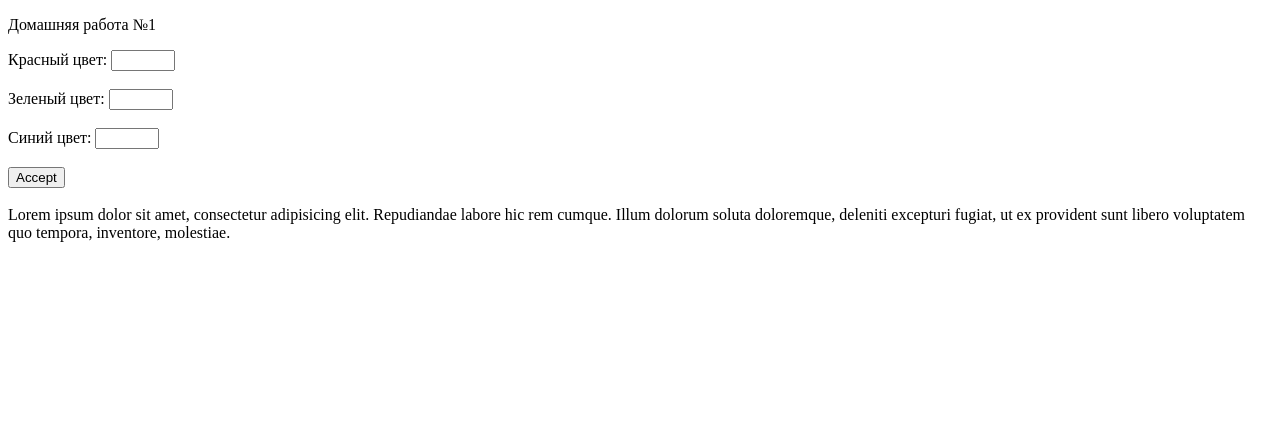
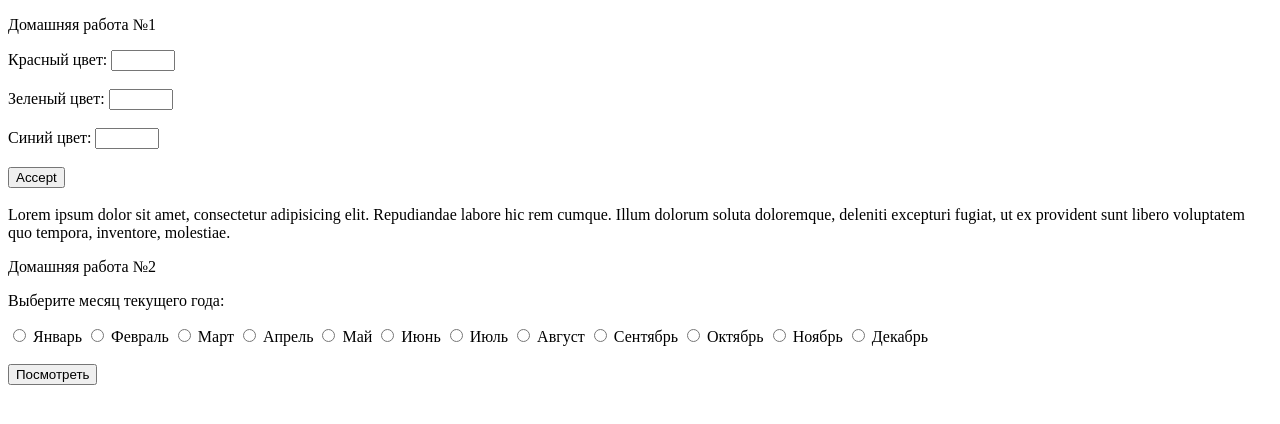
Before and after one commit to bop001/Home_Work_PHP1, a PHP site: page / in a window 1280 px wide. Shown: the top 424 px of the page. Run offline with PHP 8.4, Linux system fonts and the light colour scheme; data that the repository does not hold is empty.

Commit message:
change first work

```diff
--- a/index.php
+++ b/index.php
@@ -3,8 +3,8 @@
 	$green = $_POST['green'];
 	$blue = $_POST['blue'];
 	$colorText = "#000";
-	if (!empty($_POST)) {
-		$colorText = "#fff";
+	if (!empty($_POST['red']) and !empty($_POST['green']) and !empty($_POST['blue']) and $colorText == "#000") {
+		$colorText = "#fff"; //не понял как чтобы не окрашевалась, когда не пустой запрос, чтобы в одну переменную, с запятыми...
 	}
 ?>
 
@@ -24,5 +24,43 @@
 		<span style="background-color: rgb(<?php echo $red; ?>, <?php echo $green; ?>, <?php echo $blue; ?>); color:<?php echo $colorText;?>">Lorem ipsum dolor sit amet, consectetur adipisicing elit. Repudiandae labore hic rem cumque. Illum dolorum soluta doloremque, deleniti excepturi fugiat, ut ex provident sunt libero voluptatem quo tempora, inventore, molestiae.</span>
 	</form>
 
+	<p>Домашняя работа №2</p>
+	<p>Выберите месяц текущего года:</p>
+	<div class="box-button">
+		<form action="index.php" method="post">
+			<input type="radio" id="1" name="month" value="1">
+			<label for="1">Январь</label>
+			<input type="radio" id="2" name="month" value="2">
+			<label for="2">Февраль</label>
+			<input type="radio" id="3" name="month" value="3">
+			<label for="3">Март</label>
+			<input type="radio" id="4" name="month" value="4">
+			<label for="4">Апрель</label>
+			<input type="radio" id="5" name="month" value="5">
+			<label for="5">Май</label>
+			<input type="radio" id="6" name="month" value="6">
+			<label for="6">Июнь</label>
+			<input type="radio" id="7" name="month" value="7">
+			<label for="7">Июль</label>
+			<input type="radio" id="8" name="month" value="8">
+			<label for="8">Август</label>
+			<input type="radio" id="9" name="month" value="9">
+			<label for="9">Сентябрь</label>
+			<input type="radio" id="10" name="month" value="10">
+			<label for="10">Октябрь</label>
+			<input type="radio" id="11" name="month" value="11">
+			<label for="11">Ноябрь</label>
+			<input type="radio" id="12" name="month" value="12">
+			<label for="12">Декабрь</label><br><br>
+			<input type="submit" value="Посмотреть">
+		</form>
+	</div>
+	<?php
+		$month_num = $_POST['month'];
+		if (!empty($month_num)) {
+			echo $month_num;
+		}
+
+	?>
 </body>
 </html>
```
